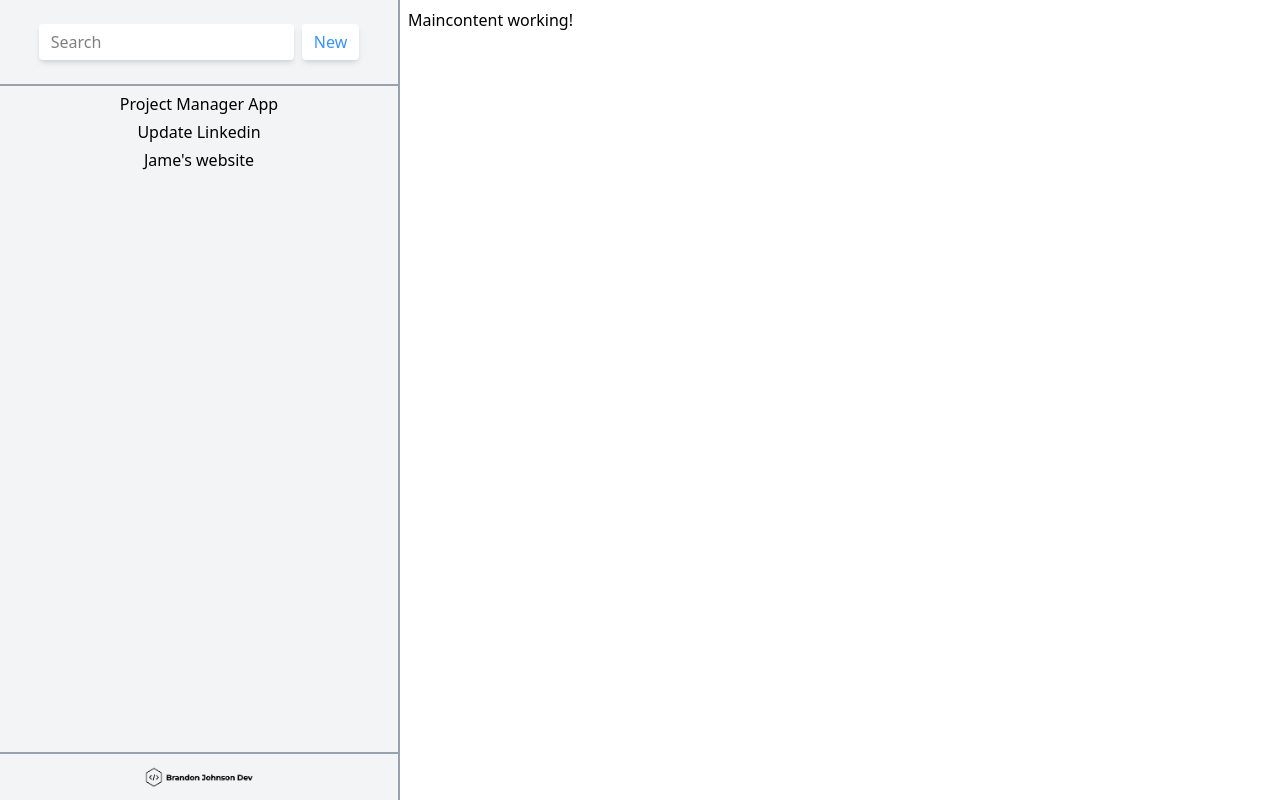
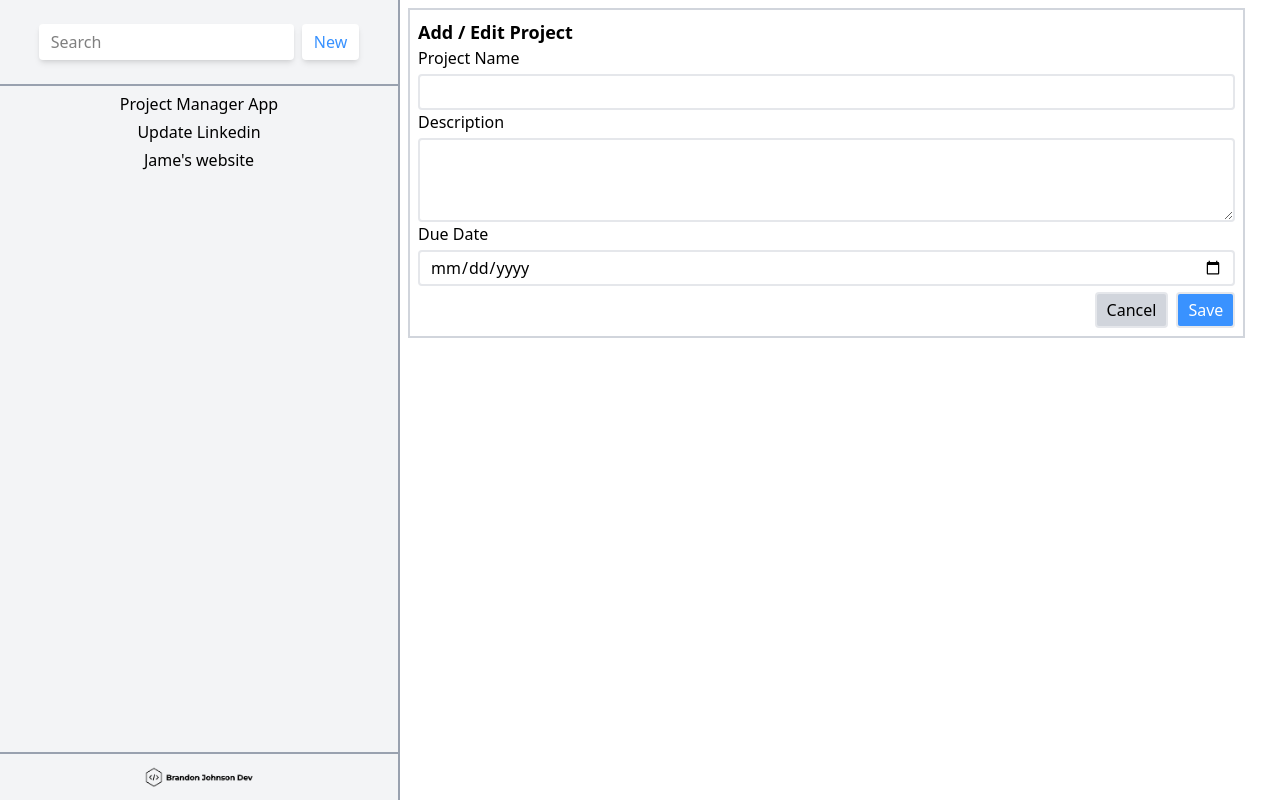
Before and after one commit to loves2run/reactrouter_project_manager, a React (Vite) app: page / in a window 1280 px wide. Built offline with nearby package versions, Linux system fonts and the light colour scheme.

Commit message:
Feature: Set up AddEditProject component with styles (static version)

```diff
--- a/src/components/mainContent/MainContent.jsx
+++ b/src/components/mainContent/MainContent.jsx
@@ -1,9 +1,10 @@
+import AddEditProjectForm from "./ProjectForm";
 
 export default function MainContent() {
 
     return (
         <main className="basis-2/3 p-2">
-            <h1>Maincontent working!</h1>
+            <AddEditProjectForm />
         </main>
     )
 }
--- /dev/null
+++ b/src/components/mainContent/ProjectForm.jsx
@@ -0,0 +1,76 @@
+
+const styles = {
+    formField: "rounded-sm px-2.5 py-1 border-2 border-gray-200",
+    formButton: "text-[1rem]",
+    saveButton: "text-white bg-[#3992ff] hover:bg-white hover:text-[#3992ff] hover:border-gray-300 focus:bg-white focus:text-text-[#3992ff] focus:border-gray-300 active:bg-white active: text-text-[#3992ff] active:border-gray-300",
+    hoverFocusActive: "hover:border-sky-500 focus:border-sky-500 active:border-sky-500",
+    formLabel: "flex flex-col gap-1",
+};
+
+export default function AddEditProjectForm() {
+
+    return (
+        <div className="border-2 border-gray-300">
+            <form
+                className="flex flex-col w-full p-2"
+                action=""
+            >
+                <h1 className="font-bold text-lg">Add / Edit Project</h1>
+                <div className="mb-1.5">
+                    <section>
+                        <label
+                            className={`${styles.formLabel} ${styles.hoverFocusActive}`}
+                            htmlFor=""
+                        >
+                            Project Name
+                            <input
+                                className={`${styles.formField} ${styles.hoverFocusActive}`}
+                                type="text"
+                            />
+                        </label>
+                    </section>
+                    <section>
+                        <label
+                            className={styles.formLabel}
+                            htmlFor=""
+                        >
+                            Description
+                            <textarea
+                                className={`${styles.formField} ${styles.hoverFocusActive}`}
+                                name=""
+                                id=""
+                                cols="10"
+                                rows="3"
+                                ></textarea>
+                        </label>
+                    </section>
+                    <section>
+                        <label
+                            className={styles.formLabel}
+                            htmlFor=""
+                        >
+                            Due Date
+                            <input
+                                className={`${styles.formField} ${styles.hoverFocusActive}`}
+                                type="date"
+                            />
+                        </label>
+                    </section>
+                </div>
+                <div className="flex justify-end gap-2">
+                    <button
+                        className={`${styles.formButton} ${styles.formField} ${styles.hoverFocusActive} bg-gray-300`}
+                        type="button"
+                    >
+                        Cancel
+                    </button>
+                    <button
+                        className={`${styles.formButton} ${styles.formField} ${styles.saveButton}`}
+                    >
+                        Save
+                    </button>
+                </div>
+            </form>
+        </div>
+    )
+}
```
